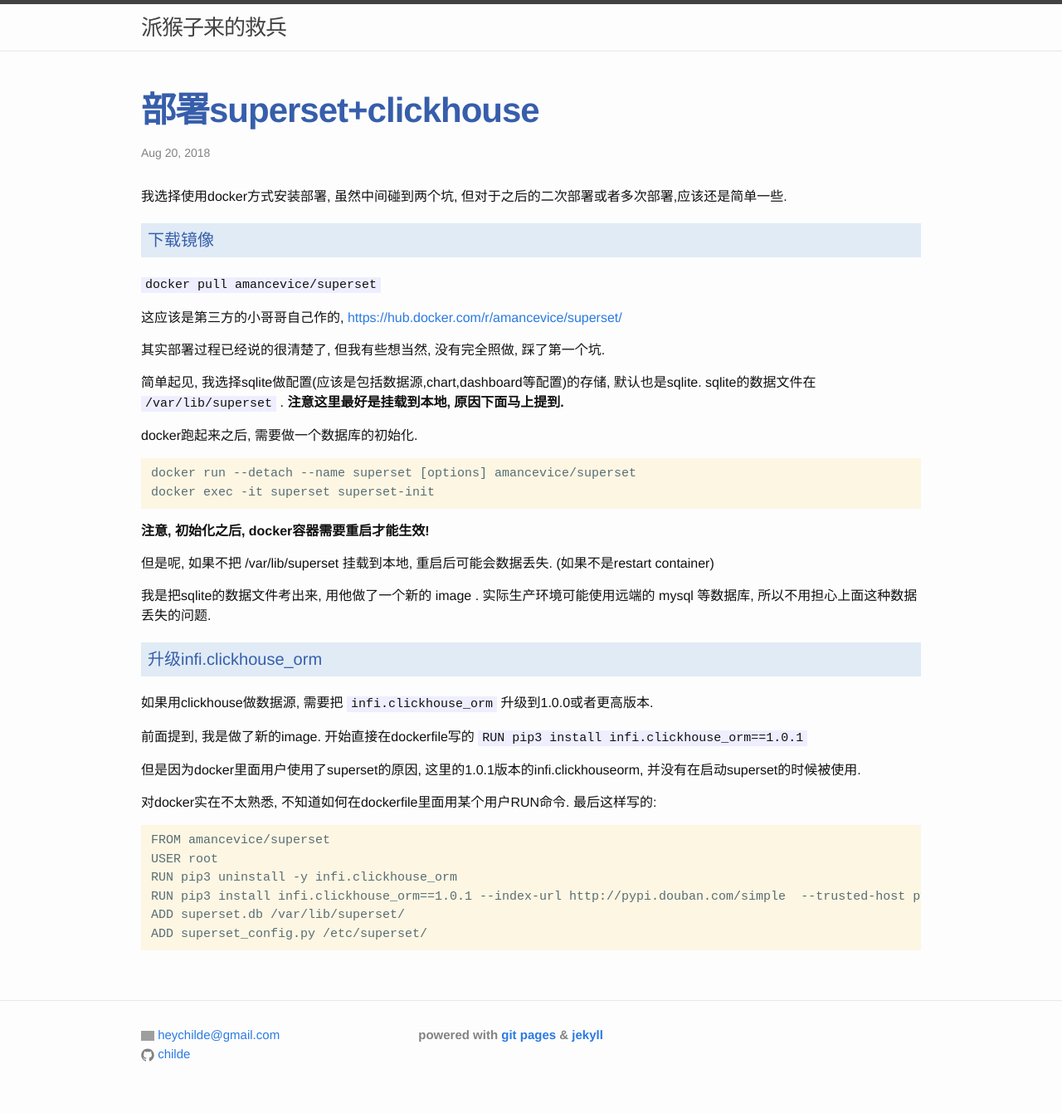
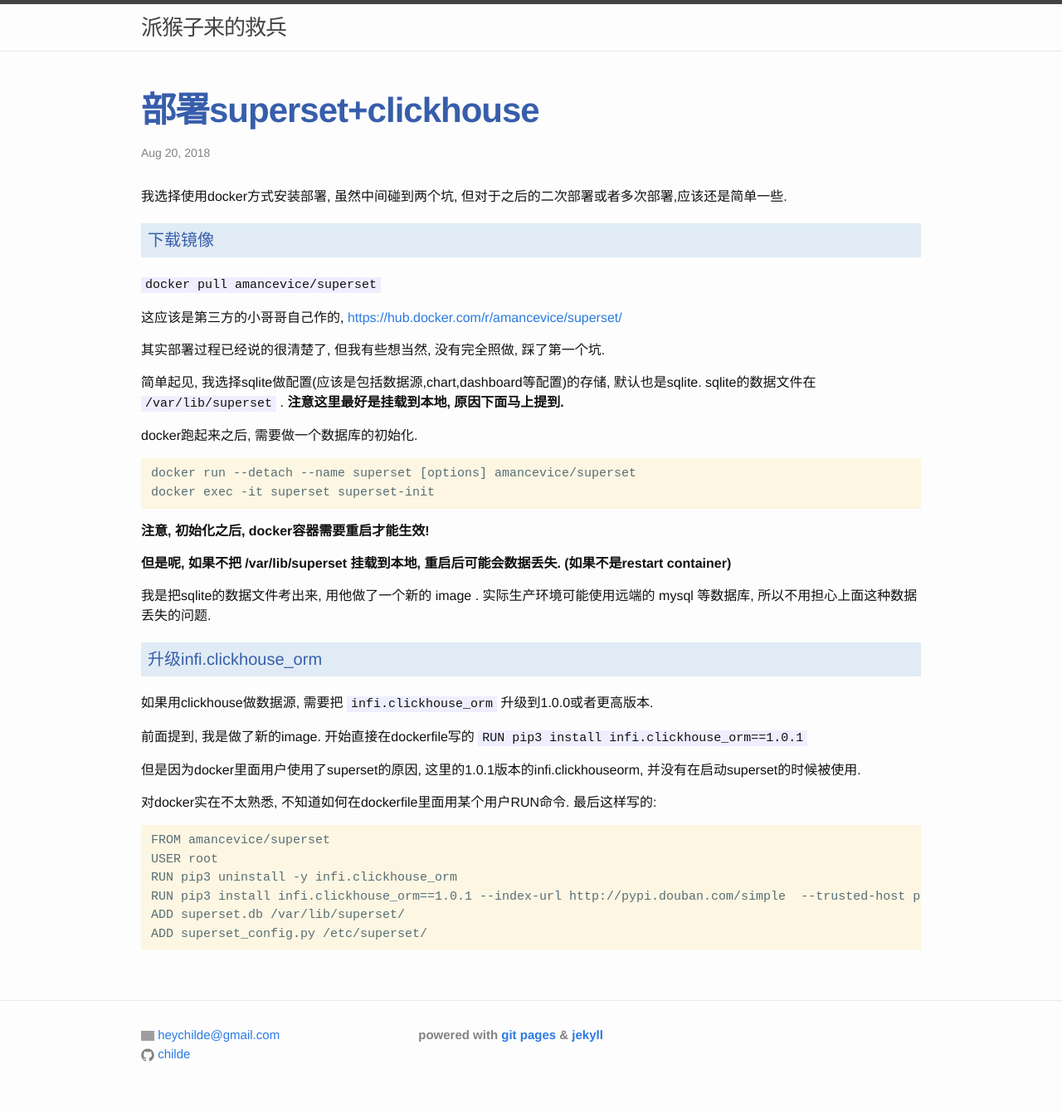
Before and after one commit to childe/ohmycat, a Jekyll site: the page built from _posts/2018-08-20-superset-clickhouse.md, in a window 1280 px wide. Shown: the whole page at 83% size. Built offline with Jekyll 4.4.1, drawn with Linux system fonts in a browser that asks for light colours; grey boxes are pictures that could not be loaded.

```diff
--- a/_posts/2018-08-20-superset-clickhouse.md
+++ b/_posts/2018-08-20-superset-clickhouse.md
@@ -29,7 +29,7 @@ docker exec -it superset superset-init
 
 **注意, 初始化之后, docker容器需要重启才能生效!**
 
-但是呢, 如果不把 /var/lib/superset 挂载到本地, 重启后可能会数据丢失. (如果不是restart container)
+**但是呢, 如果不把 /var/lib/superset 挂载到本地, 重启后可能会数据丢失. (如果不是restart container)**
 
 我是把sqlite的数据文件考出来, 用他做了一个新的 image . 实际生产环境可能使用远端的 mysql 等数据库, 所以不用担心上面这种数据丢失的问题.
 
```
